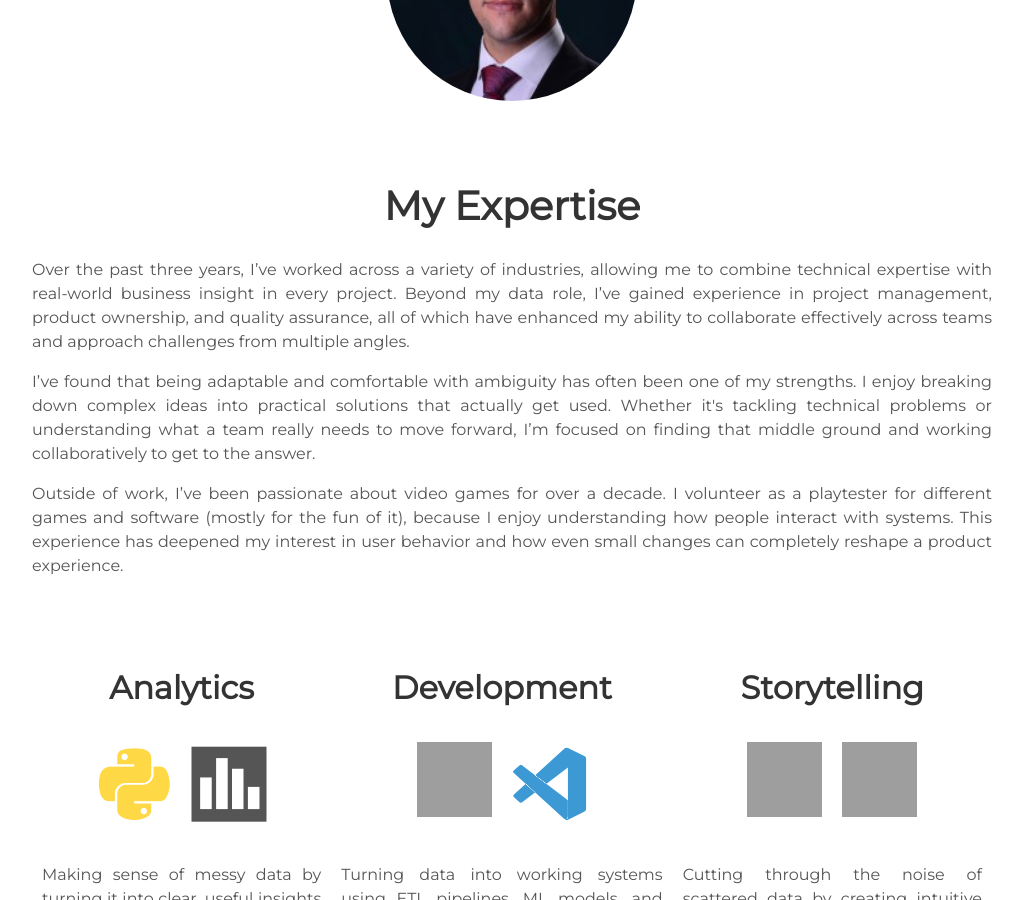
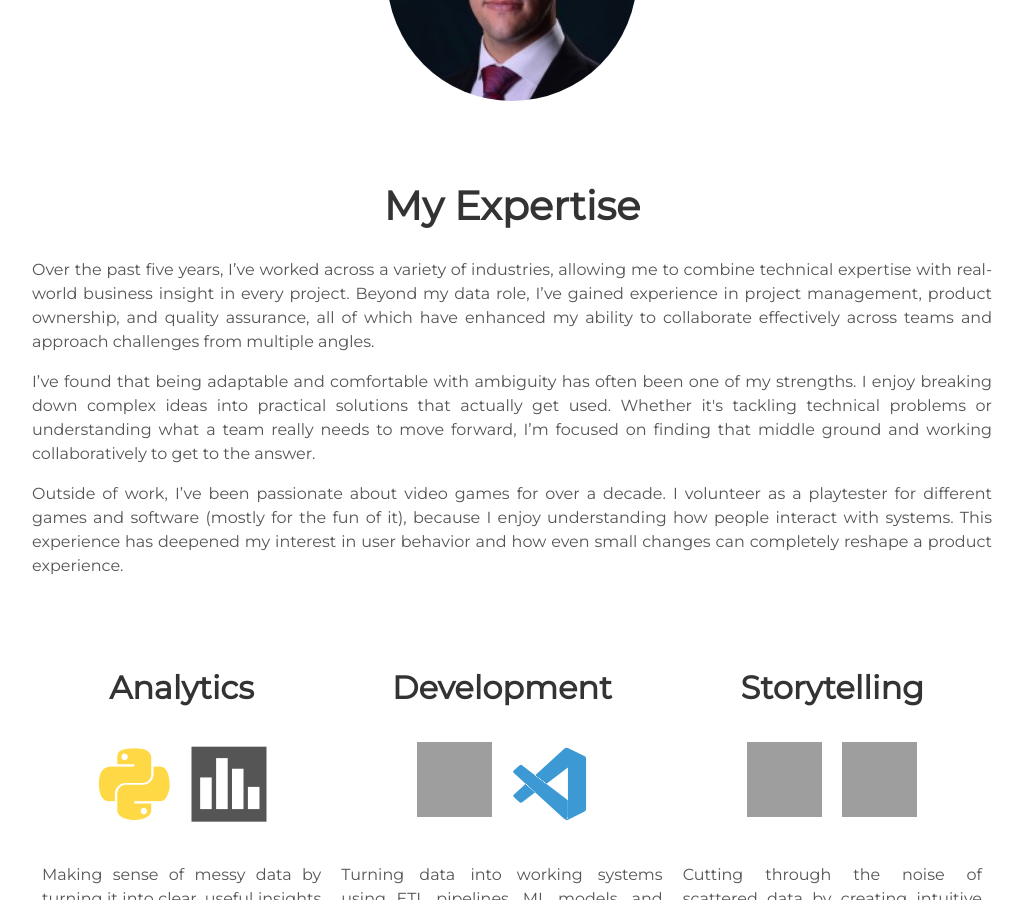
Before and after one commit to ItsAlValenci/itsalvalenci.github.io, a Jekyll site: the page built from index.html, in a window 1280 px wide and 900 px high, scrolled down 1149 px, cut to the strip 0-900 px from the top of the window. Shown: the whole strip, without its empty margins (128-1151 px from the left). Built offline with Jekyll 4.4.1, drawn with Linux system fonts in a browser that asks for light colours; grey boxes are pictures that could not be loaded.

```diff
--- a/_config.yml
+++ b/_config.yml
@@ -7,7 +7,7 @@
 # User settings
 username: ALBERT VALENCIA
 user_description: |
-  <p>Over the past three years, I’ve worked across a variety of industries, allowing me to combine technical expertise with real-world business insight in every project. Beyond my data role, I’ve gained experience in project management, product ownership, and quality assurance, all of which have enhanced my ability to collaborate effectively across teams and approach challenges from multiple angles.</p>
+  <p>Over the past five years, I’ve worked across a variety of industries, allowing me to combine technical expertise with real-world business insight in every project. Beyond my data role, I’ve gained experience in project management, product ownership, and quality assurance, all of which have enhanced my ability to collaborate effectively across teams and approach challenges from multiple angles.</p>
 
   <p>I’ve found that being adaptable and comfortable with ambiguity has often been one of my strengths. I enjoy breaking down complex ideas into practical solutions that actually get used. Whether it's tackling technical problems or understanding what a team really needs to move forward, I’m focused on finding that middle ground and working collaboratively to get to the answer.</p>
 
```
Also changed, not shown: 1 other file.
